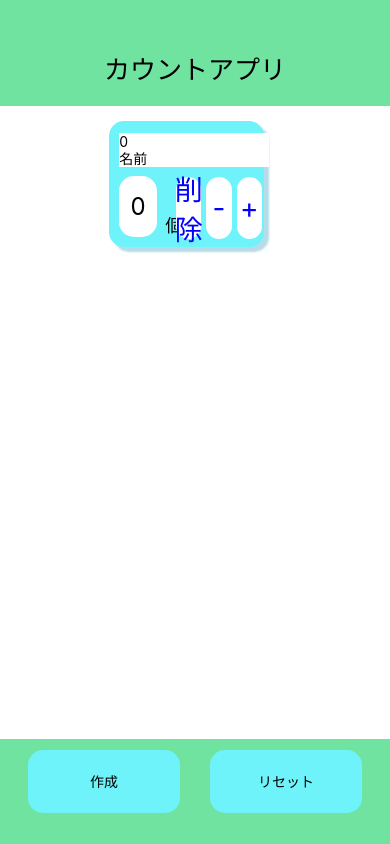
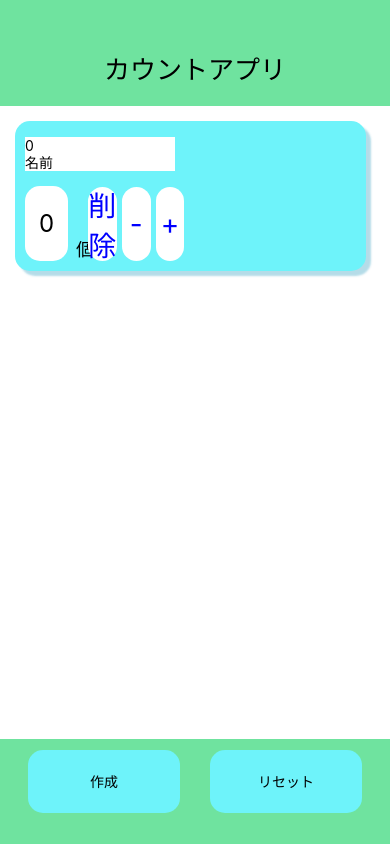
Before and after one commit to illionillion/multiCountApp, a React Native app: screen / in a window 390 px wide. Built offline with nearby package versions, Linux system fonts and the light colour scheme.

Commit message:
型をつけた スクロール実装

```diff
--- a/App.tsx
+++ b/App.tsx
@@ -1,53 +1,92 @@
-import { StyleSheet, Text, View, ScrollView, Button, FlatList } from 'react-native';
-import Counter from './components/Counter';
-import Header from './components/Header';
-import Footer from './components/Footer';
-import { useState } from 'react';
+import {
+  StyleSheet,
+  Text,
+  View,
+  ScrollView,
+  Button,
+  FlatList,
+} from "react-native";
+import Counter from "./components/Counter";
+import Header from "./components/Header";
+import Footer from "./components/Footer";
+import { useState } from "react";
+
+export interface countStateProps {
+  no: number;
+  count: number;
+}
 
 export default function App() {
-  const counterState = {
-    'no': 0,
-    'count': 0,
-  }
-  const [num, setNum] = useState(1)
-  const [counter, setCounter] = useState([counterState])
+  const counterState: countStateProps = {
+    no: 0,
+    count: 0,
+  };
+  const [num, setNum] = useState(1);
+  const [counterList, setCounterList] = useState<countStateProps[]>([
+    counterState,
+  ]);
   const addCounter = () => {
     // if(num > 3)return
-    setNum(prev => prev + 1)
-    setCounter([...counter, {'no':num,'count':0}])
+    setNum((prev) => prev + 1);
+    setCounterList([...counterList, { no: num, count: 0 }]);
     // console.log(num);
     // console.log(counter);
-  }
+  };
   const removeAllCounter = () => {
-    setNum(0)
-    setCounter([])
-  }
-  const removeCounter = (num:number) => {
+    setNum(0);
+    setCounterList([]);
+  };
+  const removeCounter = (num: number) => {
     console.log(num);
-    setNum(prev => prev - 1)
-    setCounter(
-        counter.filter((count, index) => (count.no !== num))
-    )
-  }
-  const changeCount = (num:number, count:number) => {
-    setCounter(counter.map((obj) => (obj.no === num ? { no: obj.no, count: count } : obj)))
-  }
+    // setNum((prev) => prev - 1);
+    setCounterList(counterList.filter((count, index) => count.no !== num));
+  };
+  const changeCount = (num: number, count: number) => {
+    setCounterList(
+      counterList.map((obj) =>
+        obj.no === num ? { no: obj.no, count: count } : obj
+      )
+    );
+  };
+  const plusCount = (no: number) => {
+    const newCounter = counterList.map((counter) =>
+      counter.no === no ? { no: counter.no, count: counter.count + 1 } : counter
+    );
+    console.log(newCounter);
+
+    setCounterList(newCounter);
+  };
   return (
     <View style={styles.container}>
-      <Header/>
-      <View style = {styles.mainContainer}>
-        {/* <View >
-          <FlatList style={{}} data={counter} renderItem = {i => <Counter/>} />
-        </View> */}
-          {counter.map((i,num)=>{
-            console.log(i);
-            console.log(num);
-            const no = i.no
-            const count = i.count
-            return(<Counter key={num} props = {{count,no,removeCounter,changeCount}} />)
-          })}
+      <Header />
+      <View style={styles.mainContainer}>
+        <FlatList
+          style={{}}
+          data={counterList}
+          renderItem={(i) => (
+            <Counter
+              countState={i.item}
+              changeCount={changeCount}
+              removeCounter={removeCounter}
+              plusCount={plusCount}
+            />
+          )}
+        />
+        {/* {counterList.map((i, num) => {
+          console.log(i);
+          console.log(num);
+          return (
+            <Counter
+              key={num}
+              countState={i}
+              changeCount={changeCount}
+              removeCounter={removeCounter}
+              plusCount = {plusCount}
+            />
+          );
+        })} */}
       </View>
-      <Footer events = {{addCounter, removeAllCounter}}/>
+      <Footer addCounter={addCounter} removeAllCounter={removeAllCounter} />
     </View>
   );
 }
@@ -55,17 +94,18 @@ export default function App() {
 const styles = StyleSheet.create({
   container: {
     flex: 1,
-    backgroundColor: '#fff',
-    alignItems: 'center',
-    flexDirection:'column',
+    backgroundColor: "#fff",
+    flexDirection: "column",
   },
   mainContainer: {
-    flex:6,
-    overflow:'scroll',
+    flex: 6,
+    overflow: "scroll",
+    width:"100%",
+    justifyContent:"center",
   },
-  scroll:{
-    flexDirection:'row',
+  scroll: {
+    flexDirection: "row",
     // width:'100%',
-    flex:1
-  }
+    flex: 1,
+  },
 });
--- a/components/ButtonContainer.tsx
+++ b/components/ButtonContainer.tsx
@@ -1,31 +1,32 @@
-import { StyleSheet, View, } from "react-native";
+import { FC } from "react";
+import { StyleSheet, View } from "react-native";
 import { PlusButton, MinusButton, DeleteButton } from "./CountButton";
+import { CounterMainProps } from "./CounterMain";
 
-const ButtonContainer = ({events}:any):JSX.Element => {
-    const Remove = events.Remove
-    const Minus = events.Minus
-    const Plus = events.Plus
-    const Change = events.Change
-    const no = events.no
-    const count = events.count
-    return(
-        <View style = {styles.buttonContainer}>
-            <DeleteButton event = {{Remove, no}}/>
-            <MinusButton event = {{Minus, Change, count}}/>
-            <PlusButton event = {{Plus, Change, count}}/>
-        </View>
-    )
-}
+const ButtonContainer: FC<CounterMainProps> = ({
+  countState,
+  Plus,
+  Minus,
+  Remove,
+}) => {
+  return (
+    <View style={styles.buttonContainer}>
+      <DeleteButton no={countState.no} Remove={Remove} />
+      <MinusButton Minus={Minus} />
+      <PlusButton Plus={Plus} />
+    </View>
+  );
+};
 
 const styles = StyleSheet.create({
-    buttonContainer:{
-        flex: 2,
-        flexDirection:"row",
-        justifyContent:"center",
-        textAlign:"center",
-        alignItems:"center",
-        marginLeft: 18,
-    },
-})
+  buttonContainer: {
+    flex: 2,
+    flexDirection: "row",
+    justifyContent: "center",
+    textAlign: "center",
+    alignItems: "center",
+    marginLeft: 18,
+  },
+});
 
-export default ButtonContainer
+export default ButtonContainer;
--- a/components/CountButton.tsx
+++ b/components/CountButton.tsx
@@ -1,56 +1,56 @@
+import { FC } from "react";
 import { StyleSheet, Text, TouchableOpacity } from "react-native";
 
-const PlusButton = ({event}:any):JSX.Element => {
-    const plus = event.Plus
-    // const change = event.Change
-    // const no = event.no
-    // const count = event.count
-    // const PlusPress = () => {
-    //     plus()
-    //     change(no,count)
-    // }
+interface PlusButtonProps {
+  Plus: () => void;
+}
+const PlusButton: FC<PlusButtonProps> = ({ Plus }) => {
   return (
-        <TouchableOpacity style = {styles.button} onPress = {plus}>
-            <Text style = {styles.buttonText}>+</Text>
+    <TouchableOpacity style={styles.button} onPress={Plus}>
+      <Text style={styles.buttonText}>+</Text>
     </TouchableOpacity>
-    )
+  );
+};
+interface MinusButtonProps {
+  Minus: () => void;
 }
-const MinusButton = ({event}:any):JSX.Element => {
-    const minus = event.Minus
+const MinusButton: FC<MinusButtonProps> = ({ Minus }) => {
   return (
-        <TouchableOpacity style = {styles.button} onPress = {minus}>
-            <Text style = {styles.buttonText}>-</Text>
+    <TouchableOpacity style={styles.button} onPress={Minus}>
+      <Text style={styles.buttonText}>-</Text>
     </TouchableOpacity>
-    )
+  );
+};
+interface DeleteButtonProps {
+  no: number;
+  Remove: (num: number) => void;
 }
-const DeleteButton = ({event}:any):JSX.Element => {
-    const no = event.no
-    const remove = event.Remove
+const DeleteButton: FC<DeleteButtonProps> = ({ no, Remove }) => {
   const DeletePress = () => {
-        remove(no)
-    }
+    Remove(no);
+  };
   return (
-        <TouchableOpacity style = {styles.button} onPress = {DeletePress}>
-            <Text style = {styles.buttonText}>削除</Text>
+    <TouchableOpacity style={styles.button} onPress={DeletePress}>
+      <Text style={styles.buttonText}>削除</Text>
     </TouchableOpacity>
-    )
-}
+  );
+};
 
 const styles = StyleSheet.create({
   button: {
-        justifyContent:"center",
-        textAlign:"center",
-        alignItems:"center",
-        borderRadius:15,
-        width: '30%',
-        height: '80%',
+    justifyContent: "center",
+    textAlign: "center",
+    alignItems: "center",
+    borderRadius: 15,
+    width: "30%",
+    height: "80%",
     marginRight: 5,
-        backgroundColor: '#ffffff',
+    backgroundColor: "#ffffff",
   },
   buttonText: {
-        color: 'blue',
+    color: "blue",
     fontSize: 28,
-    }
-})
+  },
+});
 
-export {PlusButton, MinusButton, DeleteButton}
+export { PlusButton, MinusButton, DeleteButton };
--- a/components/Counter.tsx
+++ b/components/Counter.tsx
@@ -1,53 +1,71 @@
-import { useState } from "react";
+import { FC, useState } from "react";
 import { StyleSheet, View } from "react-native";
 import CounterName from "./CounterName";
 import CounterMain from "./CounterMain";
+import { countStateProps } from "../App";
+export interface CounterProps {
+  countState: countStateProps;
+  removeCounter: (num: number) => void;
+  changeCount: (num: number, count: number) => void;
+  plusCount: (num:number) => void
+}
+const Counter: FC<CounterProps> = ({
+  countState,
+  changeCount,
+  removeCounter,
+  plusCount
+}) => {
+  const no = countState.no;
+  const c = countState.count;
+  const [count, setCount] = useState(0);
+  // console.log(num);
+  countState.count = count
 
-const Counter = ({props}:any):JSX.Element => {
-    console.log(props);
-
-    const no = props.no
-    const c = props.c
-    const [count, setCount] = useState(0)
-    // console.log(num);
-
-    const Remove = props.removeCounter
-    const Change = props.changeCount
+  const Remove = removeCounter;
+  const Change = changeCount;
 
   const Plus = () => {
-        setCount(prevCount => prevCount + 1)
-    }
+    console.log('PLUS');
+
+    setCount((prevCount) => prevCount + 1);
+    // plusCount(no)
+  };
   const Minus = () => {
-        if(count === 0) return
-        setCount(prevCount => prevCount - 1)
-    }
+    if (count === 0) return;
+    setCount((prevCount) => prevCount - 1);
+  };
 
   return (
-        <View style = {styles.counterContainer}>
-            <CounterName num = {no}/>
-            <CounterMain props={{count, Minus, Plus, Remove, Change, no}}/>
+    <View style={styles.counterContainer}>
+      <CounterName num={no} />
+      <CounterMain
+        countState={countState}
+        Minus={Minus}
+        Plus={Plus}
+        Remove={Remove}
+        Change={Change}
+      />
     </View>
-    )
-}
+  );
+};
 
 const styles = StyleSheet.create({
   counterContainer: {
-      width: '90%',
-      height: '20%',
-      backgroundColor: '#6EF3FA',
-      justifyContent: 'center',
-      alignItems: 'flex-start',
+    width: "90%",
+    height: 150,
+    backgroundColor: "#6EF3FA",
+    justifyContent: "center",
+    alignItems: "flex-start",
     borderRadius: 15,
     shadowColor: "lightblue",
     shadowOffset: {
       height: 5,
-          width: 5
+      width: 5,
     },
     shadowRadius: 2,
     shadowOpacity: 0.9,
     flexDirection: "column",
-      marginTop:15,
+    margin: 15,
   },
-
 });
-export default Counter
+export default Counter;
--- a/components/CounterMain.tsx
+++ b/components/CounterMain.tsx
@@ -1,22 +1,43 @@
 import { StyleSheet, View } from "react-native";
 import CountNumber from "./CountNumber";
 import ButtonContainer from "./ButtonContainer";
+import { countStateProps } from "../App";
+import { FC } from "react";
 
-const CounterMain = ({props}:any):JSX.Element => {
-
-    return(
-        <View style = {styles.counterMain}>
-            <CountNumber count = {props.count}/>
-            <ButtonContainer events = {props} />
-        </View>
-    )
+export interface CounterMainProps {
+  countState: countStateProps;
+  Minus: () => void;
+  Plus: () => void;
+  Remove: (num: number) => void;
+  Change: (num: number, count: number) => void;
 }
 
+const CounterMain: FC<CounterMainProps> = ({
+  countState,
+  Minus,
+  Plus,
+  Remove,
+  Change,
+}) => {
+  return (
+    <View style={styles.counterMain}>
+      <CountNumber count={countState.count} />
+      <ButtonContainer
+        countState={countState}
+        Plus={Plus}
+        Minus={Minus}
+        Change={Change}
+        Remove={Remove}
+      />
+    </View>
+  );
+};
+
 const styles = StyleSheet.create({
-    counterMain: {
-        flex: 2,
-        flexDirection: "row",
-    },
-})
+  counterMain: {
+    flex: 2,
+    flexDirection: "row",
+  },
+});
 
-export default CounterMain
+export default CounterMain;
--- a/components/CounterName.tsx
+++ b/components/CounterName.tsx
@@ -1,6 +1,10 @@
+import { FC } from "react";
 import { StyleSheet, View, TextInput, Text } from "react-native";
 
-const CounterName = ({num}:any):JSX.Element => {
+export interface CounterNameProps {
+    num: number
+}
+const CounterName:FC<CounterNameProps> = ({num}) => {
 
     return (
         <View style = {styles.counterNameContainer}>
--- a/components/Footer.tsx
+++ b/components/Footer.tsx
@@ -1,10 +1,18 @@
+import { FC } from "react";
 import { StyleSheet, View, Text, TouchableOpacity } from "react-native";
 
-const Footer = ({events}:any):JSX.Element => {
-    const add = events.addCounter
-    const removeAll = events.removeAllCounter
-    return(
-        <View style = {styles.footerContainer}>
+export interface FooterProps {
+  addCounter: () => void;
+  removeAllCounter: () => void;
+}
+const Footer: FC<FooterProps> = ({
+  addCounter,
+  removeAllCounter,
+}): JSX.Element => {
+  const add = addCounter;
+  const removeAll = removeAllCounter;
+  return (
+    <View style={styles.footerContainer}>
       <TouchableOpacity onPress={add} style={styles.footerButton}>
         <Text>作成</Text>
       </TouchableOpacity>
@@ -12,36 +20,35 @@ const Footer = ({events}:any):JSX.Element => {
         <Text>リセット</Text>
       </TouchableOpacity>
     </View>
-    )
-}
+  );
+};
 
 const styles = StyleSheet.create({
-    footerContainer:{
-        width: '100%',
-        height:'15%',
-        flex:1,
-        textAlign:"center",
-        alignItems:"center",
-        justifyContent:"center",
-        backgroundColor: '#6FE39F',
-        flexDirection:"row",
-        paddingLeft:5,
-        paddingRight:5,
+  footerContainer: {
+    width: "100%",
+    height: "15%",
+    flex: 1,
+    textAlign: "center",
+    alignItems: "center",
+    justifyContent: "center",
+    backgroundColor: "#6FE39F",
+    flexDirection: "row",
+    paddingLeft: 5,
+    paddingRight: 5,
   },
-    footerButton:{
-        textAlign:"center",
-        alignItems:"center",
-        justifyContent:"center",
-        width:'40%',
-        height:'60%',
-        backgroundColor:'#6EF3FA',
-        marginTop:0,
-        marginBottom:20,
-        marginRight:15,
-        marginLeft:15,
-        borderRadius:15,
+  footerButton: {
+    textAlign: "center",
+    alignItems: "center",
+    justifyContent: "center",
+    width: "40%",
+    height: "60%",
+    backgroundColor: "#6EF3FA",
+    marginTop: 0,
+    marginBottom: 20,
+    marginRight: 15,
+    marginLeft: 15,
+    borderRadius: 15,
+  },
+});
 
-    }
-})
-
-export default Footer
+export default Footer;
```
Also changed, not shown: components/CountNumber.tsx (+23 -24 lines). Lines whose indentation alone changed are shown as unchanged.
